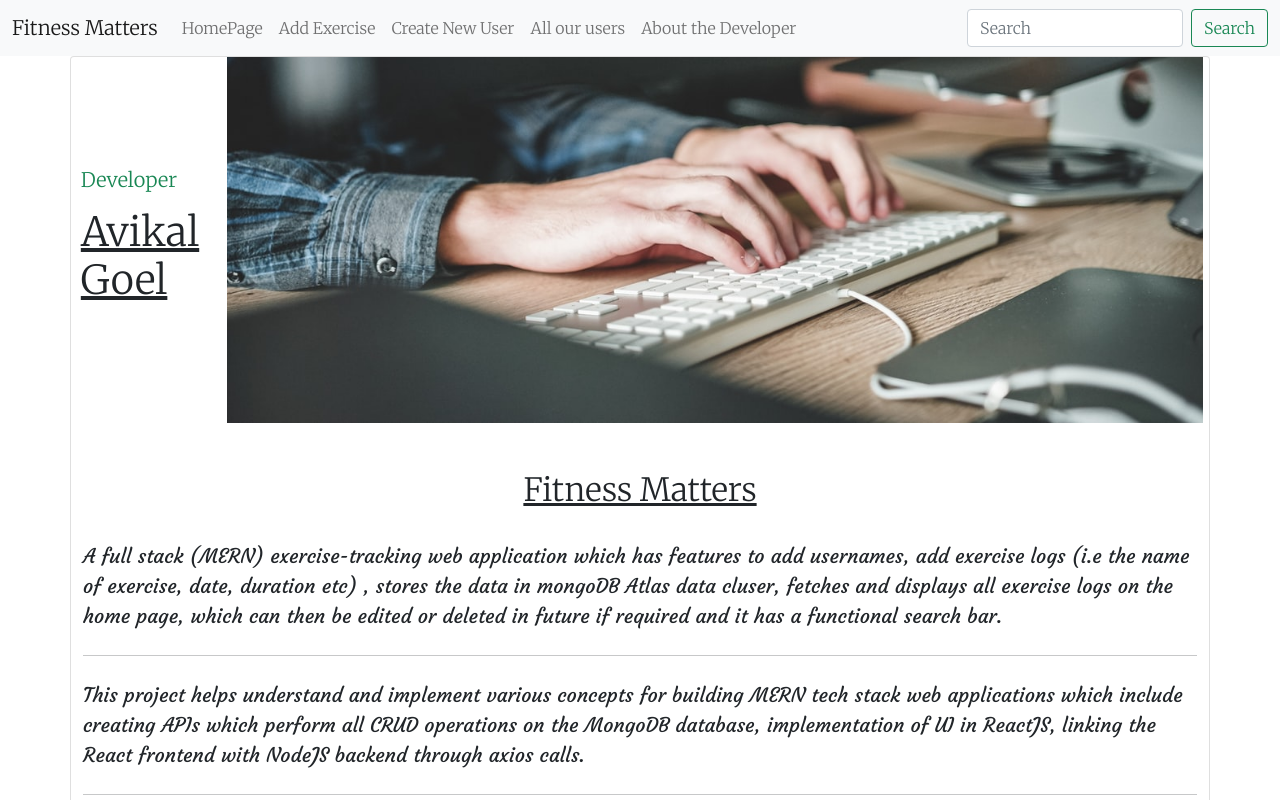
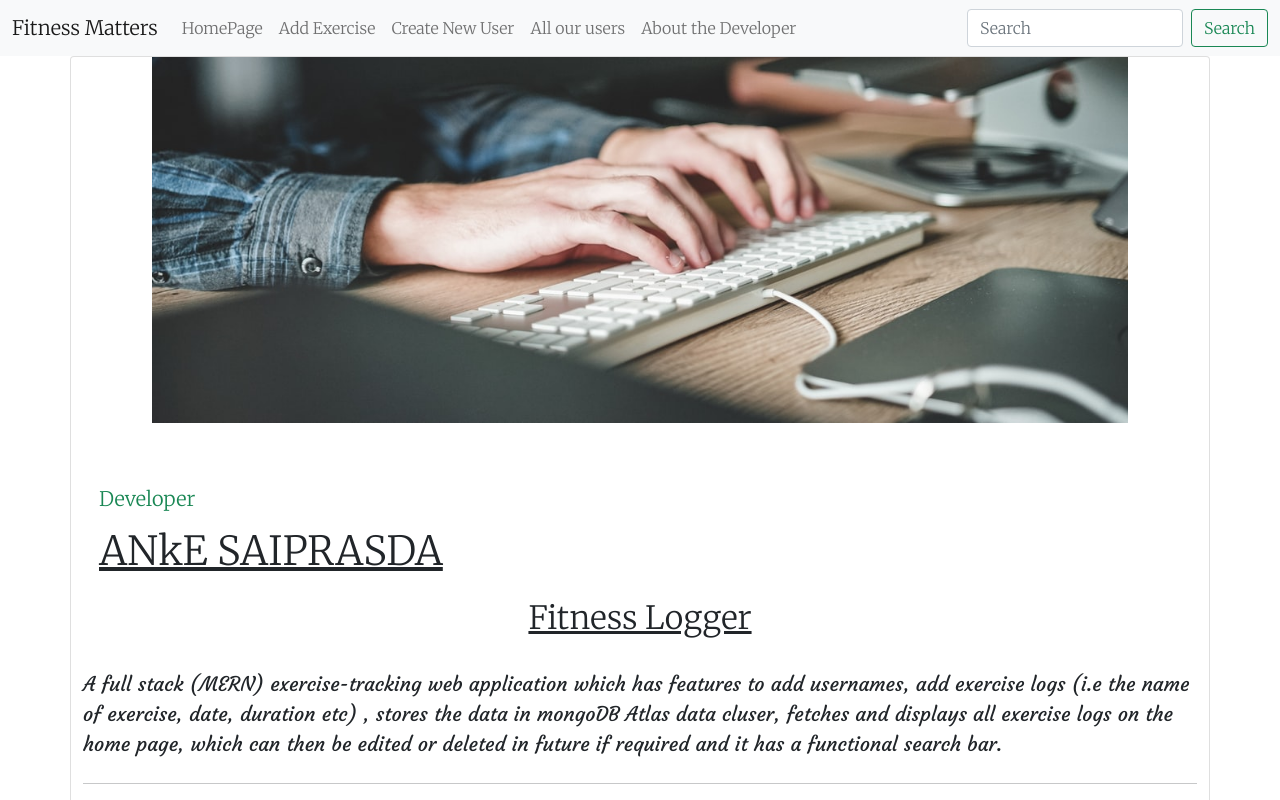
Before and after one commit to ankesai8/Fitness_Matters-ReactJS, a React (Create React App) app: page /about in a window 1280 px wide. Shown: the top 800 px of the page. Built offline with nearby package versions, Linux system fonts and the light colour scheme.

Commit message:
Update About.js

```diff
--- a/src/components/About.js
+++ b/src/components/About.js
@@ -7,19 +7,17 @@ export default function About() {
         <>
 
             <div className="card container " >
-
-
                 <div className="in-center">
-                    <div className="card-body container">
-                        <strong className="d-inline-block mb-2 text-success"><h5>Developer</h5></strong>
-                        <br />
-                        <h1><u>Avikal Goel</u></h1>
-                    </div>
                     <img src={image} className="card-img-top image container" />
                 </div>
 
                 <div className="jumbotron my-4 py-4">
-                    <h2 className="in-center"><u>Fitness Matters</u></h2>
+                     <div className="card-body container">
+                        <strong className="d-inline-block mb-2 text-success"><h5>Developer</h5></strong>
+                        <br />
+                        <h1><u>ANkE SAIPRASDA</u></h1>
+                    </div>
+                    <h2 className="in-center"><u>Fitness Logger</u></h2>
                     <br />
 
                     <p className="lead p-font">A full stack (MERN) exercise-tracking web application which has features to add usernames, add exercise logs (i.e the name of exercise, date, duration etc) , stores the data in mongoDB Atlas data cluser, fetches and displays all exercise logs on the home page, which can then be edited or deleted in future if required and it has a functional search bar.
```
